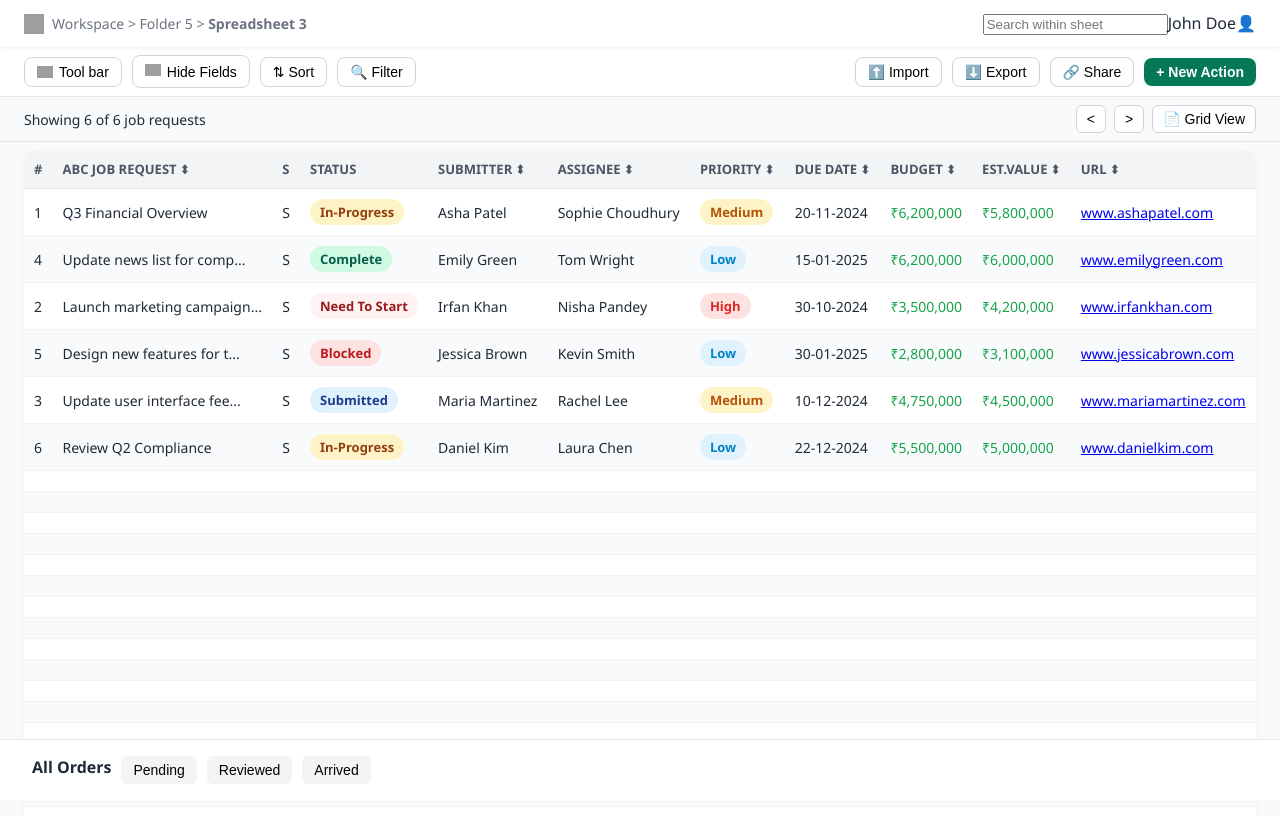
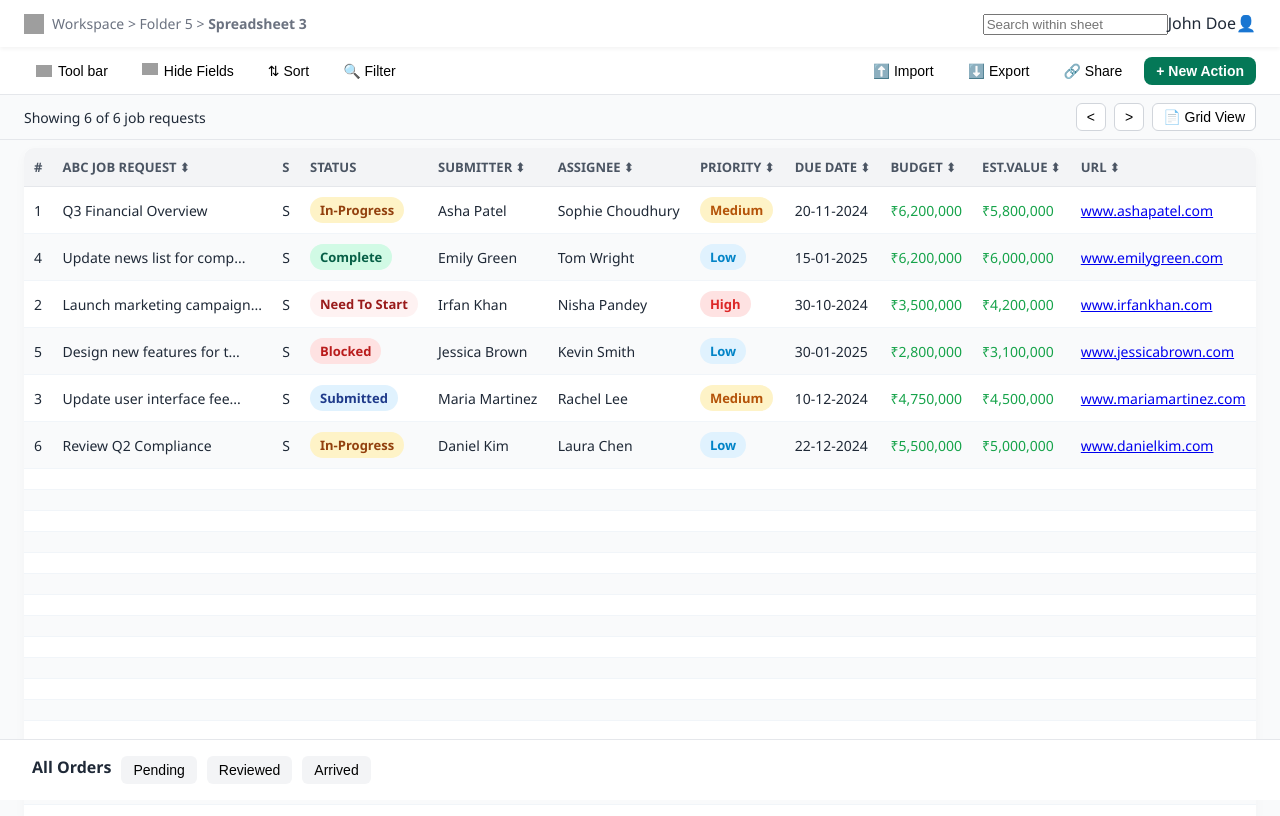
Before and after one commit to coder-devansh/Inscript-Assignment, a React (Vite) app: page / in a window 1280 px wide. Shown: the top 816 px of the page. Built offline with nearby package versions, Linux system fonts and the light colour scheme; grey boxes are pictures that could not be loaded.

Commit message:
[final ui done]

```diff
--- a/src/App.css
+++ b/src/App.css
@@ -53,11 +53,12 @@ body {
   display: flex;
   gap: 10px;
   align-items: center;
+  border:none;
 }
 
 button {
   background-color: white;
-  border: 1px solid #d1d5db;
+ border:none;
   padding: 6px 12px;
   border-radius: 8px;
   cursor: pointer;
```
